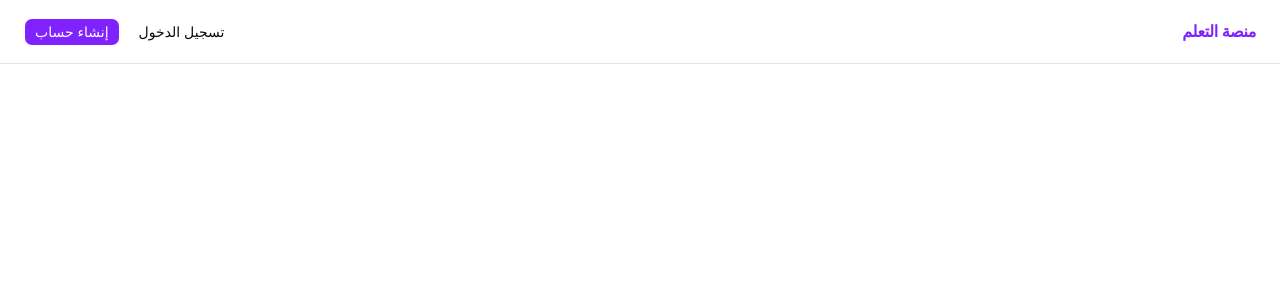
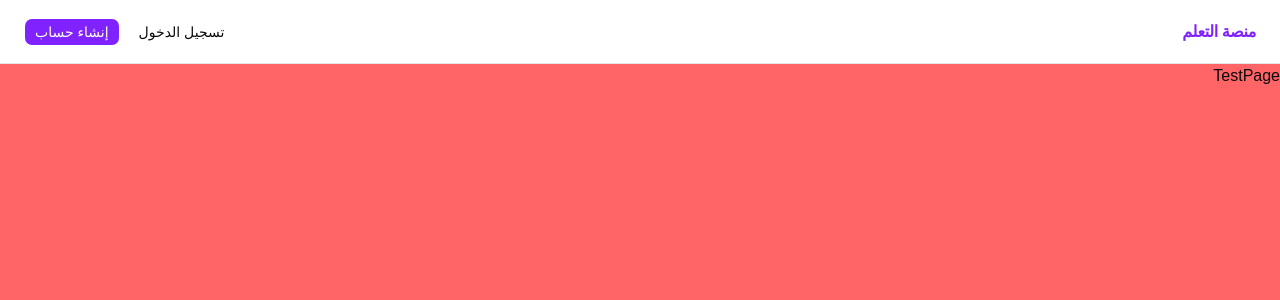
Before and after one commit to tarikbenaouda/ilearn, a React (Vite) app: page /test in a window 1280 px wide. Shown: the top 300 px of the page. Built offline with nearby package versions, Linux system fonts and the light colour scheme.

Commit message:
feat: add TestPage, rename LeftPanel to SidePanel, and refactor AppShell layout structure

```diff
--- a/src/App.tsx
+++ b/src/App.tsx
@@ -3,6 +3,7 @@ import { Toaster } from "@/components/ui/sonner"
 import DashboardPage from "./pages/DashboardPage"
 import { LessonDemoPage } from "@/pages/LessonDemoPage"
 import { AppShell } from "@/components/AppShell"
+import TestPage from "./pages/TestPage"
 
 export default function App() {
   return (
@@ -11,6 +12,7 @@ export default function App() {
         <Routes>
           <Route path="/" element={<DashboardPage />} />
           <Route path="/demo" element={<LessonDemoPage />} />
+        <Route path="/test" element={<TestPage />} />
         </Routes>
         <Toaster position="bottom-left" />
       </AppShell>
--- a/src/components/AppShell/index.tsx
+++ b/src/components/AppShell/index.tsx
@@ -14,7 +14,6 @@ interface AppShellProps {
   user?: AppShellUser
   onLogout?: HeaderProps["onLogout"]
   className?: string
-  contentClassName?: string
 }
 
 export function AppShell({
@@ -22,7 +21,6 @@ export function AppShell({
   user,
   onLogout,
   className,
-  contentClassName,
 }: AppShellProps) {
   return (
     <AuthModalProvider>
@@ -30,7 +28,7 @@ export function AppShell({
         <Header user={user} onLogout={onLogout} />
 
         <main
-          className={cn("min-h-0 flex-1 overflow-y-auto", contentClassName)}
+          className="min-h-0 flex-1 overflow-y-auto"
         >
           {children}
         </main>
--- a/src/components/Lesson/LeftPanel.tsx
+++ b/src/components/Lesson/SidePanel.tsx
@@ -2,9 +2,9 @@ import { Outline } from './Outline'
 import { DynamicContext } from './DynamicContext'
 import { Separator } from '@/components/ui/separator'
 
-export function LeftPanel() {
+export function SidePanel() {
   return (
-    <aside className="w-72 shrink-0 sticky top-0 h-screen flex flex-col border-l border-border bg-background/95 backdrop-blur-sm overflow-hidden">
+    <aside className="w-72 shrink-0 sticky top-0 h-[calc(100vh-4rem)] flex flex-col border-l border-border bg-background/95 backdrop-blur-sm overflow-hidden">
       {/* Top: outline */}
       <div className="shrink-0">
         <Outline />
--- a/src/components/Lesson/index.tsx
+++ b/src/components/Lesson/index.tsx
@@ -1,6 +1,6 @@
 import { useState, type ReactNode } from 'react'
 import { LessonContext, type LessonContextValue } from './LessonContext'
-import { LeftPanel } from './LeftPanel'
+import { SidePanel } from './SidePanel'
 import { Problem } from './Problem'
 import { Hints } from './Hints'
 import { Theory } from './Theory'
@@ -41,9 +41,9 @@ function Lesson({ data, onComplete, children }: LessonProps) {
 
   return (
     <LessonContext.Provider value={ctx}>
-      <div className="flex min-h-screen">
-        <LeftPanel />
-        <main className="flex-1 overflow-y-auto">
+      <div className="flex h-full">
+        <SidePanel />
+        <main className="flex-1">
           <div className="max-w-2xl mx-auto px-8 py-12">
             {children}
           </div>
--- /dev/null
+++ b/src/pages/TestPage.tsx
@@ -0,0 +1,7 @@
+export default function TestPage() {
+    return (
+        <div className="h-full bg-red-400">
+            TestPage
+        </div>
+    )
+}
```
Also changed, not shown: src/pages/LessonDemoPage.tsx (+1 -19 lines), src/main.tsx (indentation only).
